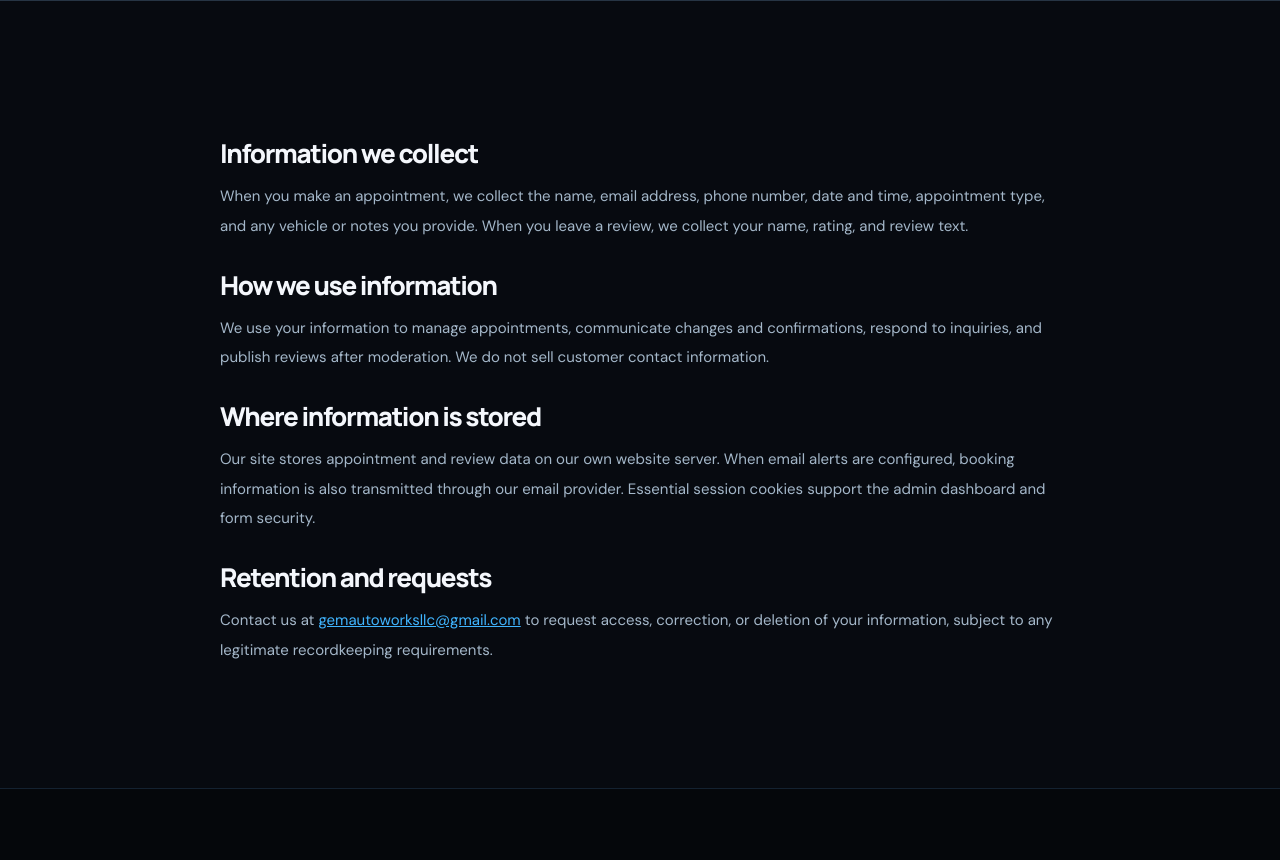
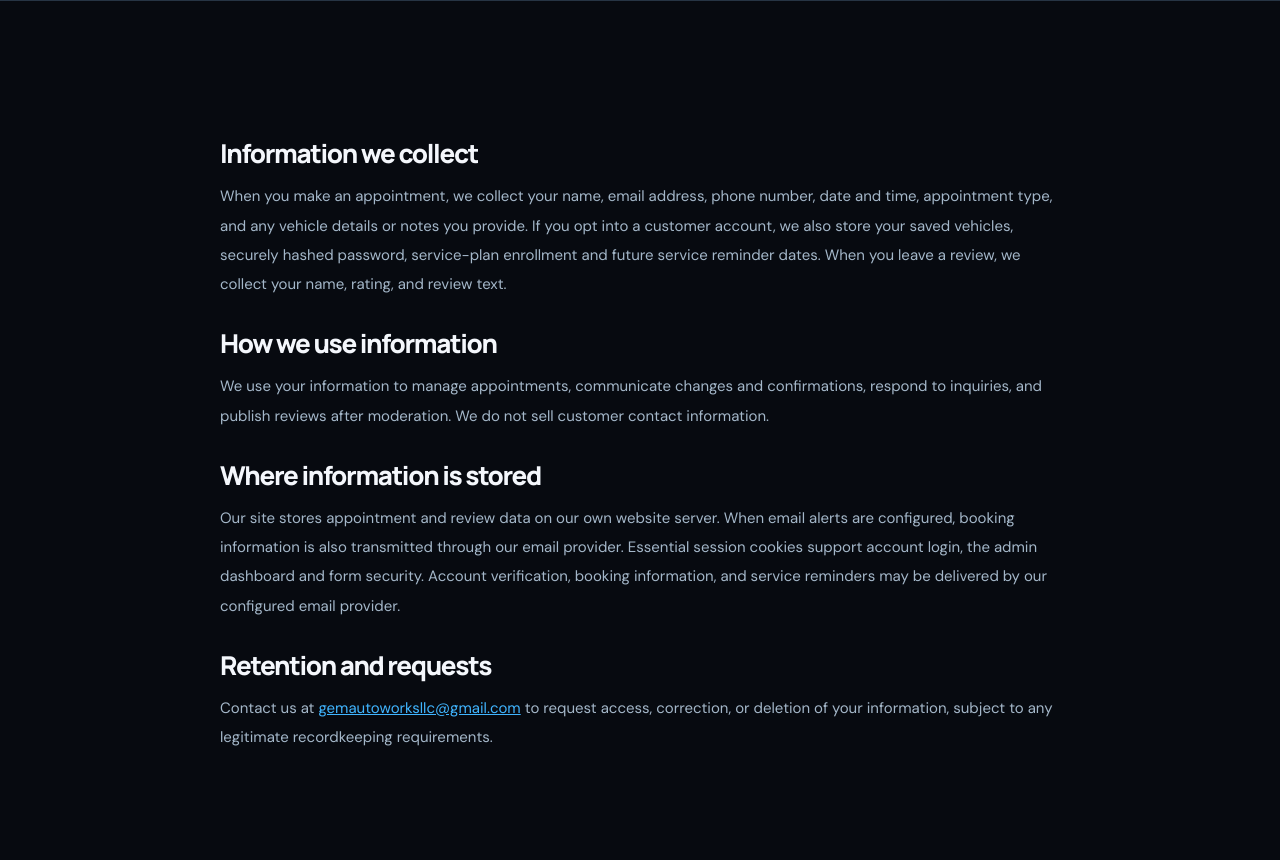
Before and after one commit to pierre-2005/gemautoworks, a FastAPI app: page /privacy in a window 1280 px wide. Shown: the part 502-1362 px from the top of the page. Run offline with FastAPI, Linux system fonts and the light colour scheme; data comes from the database, SQL or seed files in the repository; parts of the project's set-up code (start-up, migrations or seed data) failed here and were passed over.

Commit message:
design: unified layout, customer profile and privacy details

```diff
--- a/templates/legal.html
+++ b/templates/legal.html
@@ -1,10 +1,10 @@
 {% extends 'base.html' %}{% block title %}{{'Privacy Policy' if kind=='privacy' else 'Terms'}} | GEM Autoworks{% endblock %}
 {% block content %}<section class="page-hero"><div class="container"><div class="eyebrow section-eyebrow">INFORMATION / POLICY</div><h1>{{'Privacy policy.' if kind=='privacy' else 'Website terms.'}}</h1><p>How we handle customer information and appointments.</p></div></section><section class="section"><div class="container prose">{% if kind=='privacy' %}
-<h2>Information we collect</h2><p>When you make an appointment, we collect the name, email address, phone number, date and time, appointment type, and any vehicle or notes you provide. When you leave a review, we collect your name, rating, and review text.</p>
+<h2>Information we collect</h2><p>When you make an appointment, we collect your name, email address, phone number, date and time, appointment type, and any vehicle details or notes you provide. If you opt into a customer account, we also store your saved vehicles, securely hashed password, service-plan enrollment and future service reminder dates. When you leave a review, we collect your name, rating, and review text.</p>
 <h2>How we use information</h2><p>We use your information to manage appointments, communicate changes and confirmations, respond to inquiries, and publish reviews after moderation. We do not sell customer contact information.</p>
-<h2>Where information is stored</h2><p>Our site stores appointment and review data on our own website server. When email alerts are configured, booking information is also transmitted through our email provider. Essential session cookies support the admin dashboard and form security.</p>
+<h2>Where information is stored</h2><p>Our site stores appointment and review data on our own website server. When email alerts are configured, booking information is also transmitted through our email provider. Essential session cookies support account login, the admin dashboard and form security. Account verification, booking information, and service reminders may be delivered by our configured email provider.</p>
 <h2>Retention and requests</h2><p>Contact us at <a href="mailto:{{site.email}}">{{site.email}}</a> to request access, correction, or deletion of your information, subject to any legitimate recordkeeping requirements.</p>
-{% else %}<h2>Appointments</h2><p>Booking availability is subject to change. Unless otherwise noted, placing a booking reserves an available appointment window, not a guarantee of a specific service outcome or final price. Please contact us if you need to reschedule or cancel.</p>
+{% else %}<h2>Appointments</h2><p>Booking availability is subject to change. Unless otherwise noted, placing a booking reserves an available appointment window, not a guarantee of a specific service outcome or final price. If you have an account, you can request a reschedule or cancellation online with at least 24 hours notice, subject to availability. For later changes, please contact us directly.</p>
 <h2>Prices and services</h2><p>Information and price notes displayed on this website are introductory and do not constitute a binding estimate unless GEM Autoworks confirms them in writing. A final scope and price may require inspection or consultation.</p>
 <h2>Reviews and conduct</h2><p>Reviews may be moderated to remove spam, personal information, offensive content, or content unrelated to customer experiences. Submissions do not guarantee publication.</p>
 <h2>Contact</h2><p>Questions about these terms? Contact <a href="mailto:{{site.email}}">{{site.email}}</a>.</p>{% endif %}</div></section>{% endblock %}
```
